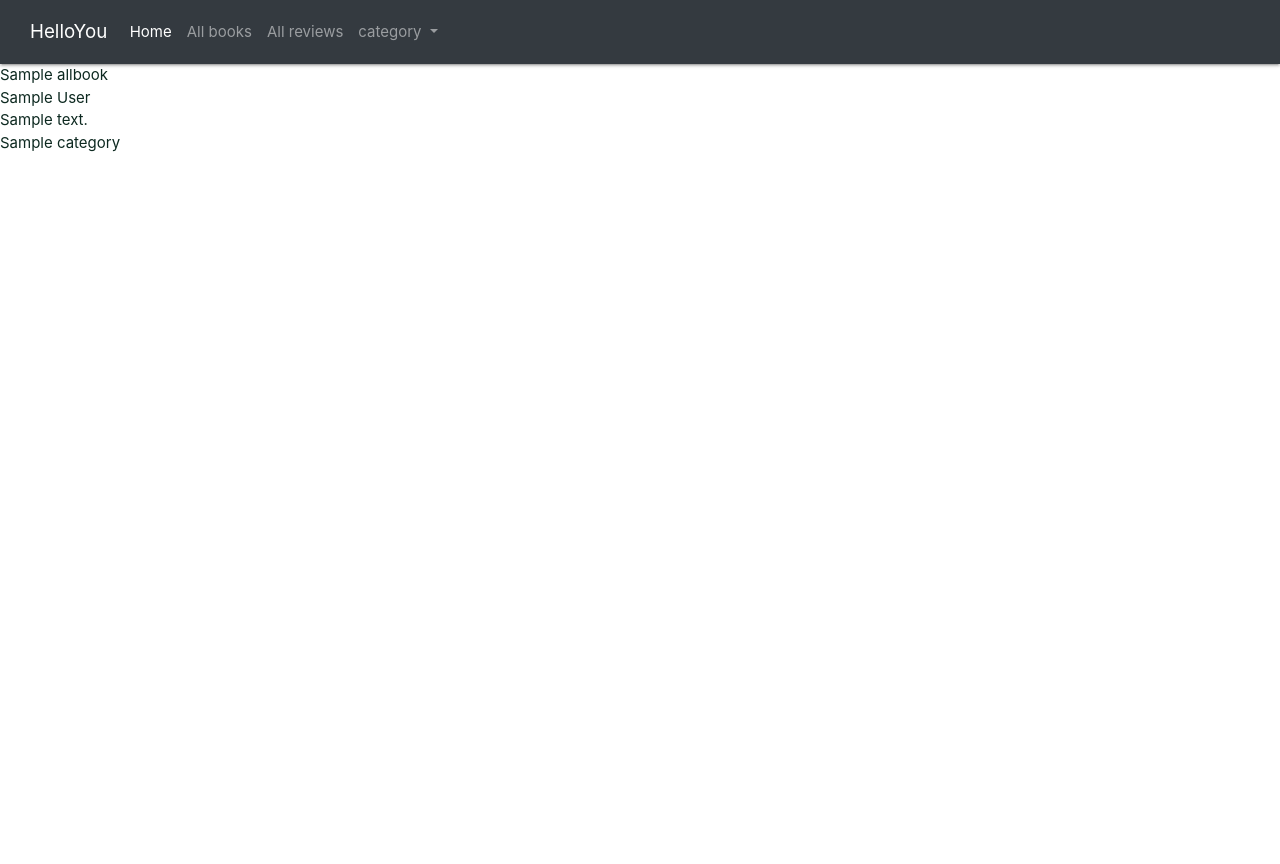
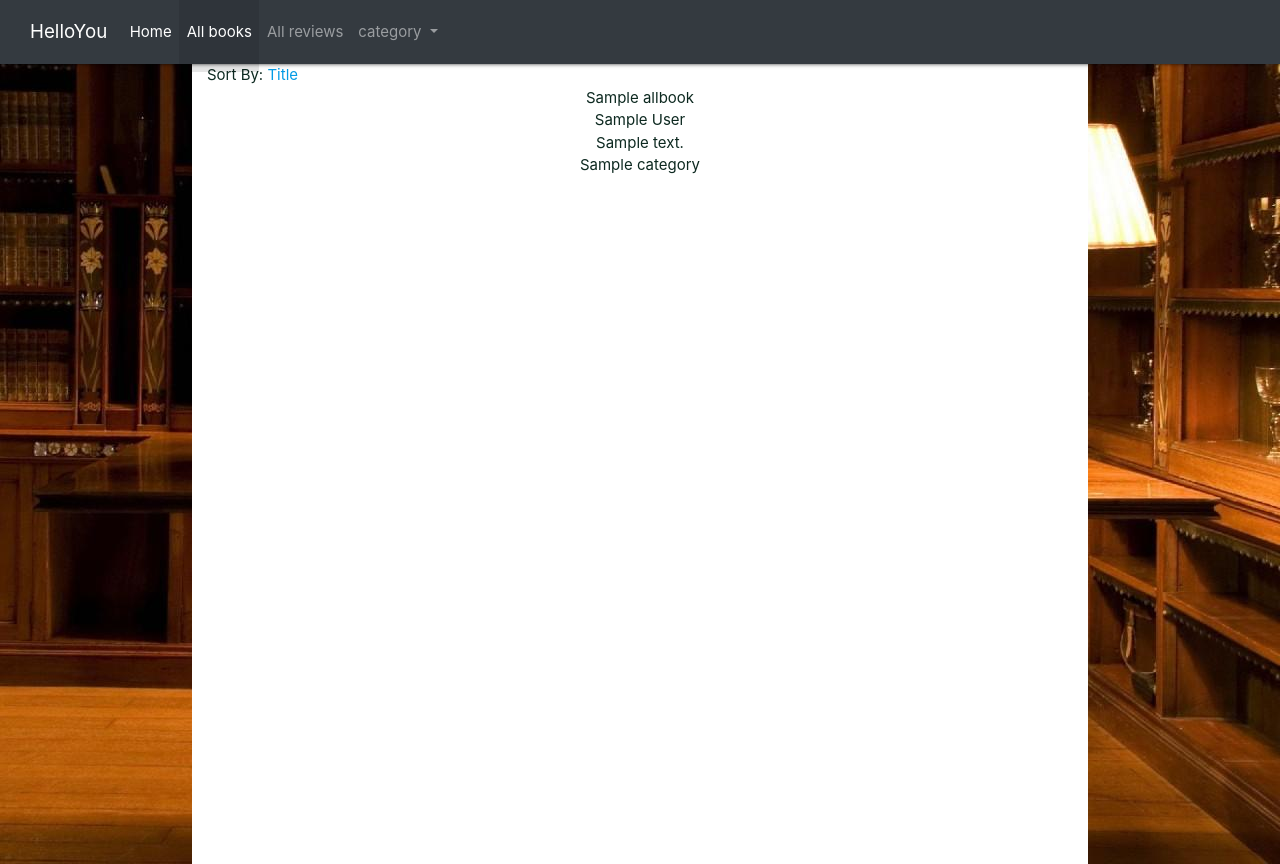
Before and after one commit to Kirst8/HelloYou_book-review, a Flask app: template templates/books.html in a window 1280 px wide. Before the commit the page ends 152 px from the top, so only its background shows below. Run offline with Flask 2, Linux system fonts and the light colour scheme; the template is opened without the code that fills it: most values are stand-ins (such as "Sample title", 1, 10 or a date in 2020); some libraries are stand-ins or nearby versions.

Commit message:
books.html update with full page and homepage.html update

```diff
--- a/templates/books.html
+++ b/templates/books.html
@@ -1,12 +1,25 @@
+<!--extends to base html-->
+{% set active_page = "books" %}
 {% extends "base.html" %}
 {% block content %}
+<div class="full-page">
+  <!-- container needs to 100vh for mobile -->
+  <div class="min-vh-100 white container title">
+      <!--Sort books-->
+<div class="sort">
+        Sort By:
+        <a href="{{ url_for('books') }}">Title</a>
+</div>
+       {% for books in allbooks %}
+        <div class="row text-center w-100 justify-content-center">
 
-
-    {% for books in allbooks %}
         {{ allbooks.book_title }}<br>
         {{ allbooks.author }}<br>
         {{ allbooks.review }}<br>
         {{ allbooks.category }}<br>
     {% endfor %}
+  </div>
+</div>
+</div>
 
 {% endblock %}
--- a/templates/homepage.html
+++ b/templates/homepage.html
@@ -23,11 +23,11 @@
 
           </p>
           <!-- Quick Links -->
-          <a href="{{ url_for('get_books') }}" class="btn btn-indigo btn-lg mb-2">
+          <a href="{{ url_for('books') }}" class="btn btn-indigo btn-lg mb-2">
             View All Books
             <i class="fas fa-book-open ml-2"></i>
           </a>
-          <a href="{{ url_for('account', user=session['user']) }}" class="btn btn-indigo btn-lg mb-2">
+          <a href="{{ url_for('register', user=session['user']) }}" class="btn btn-indigo btn-lg mb-2">
             View Profile
             <i class="fas fa-user"></i>
           </a>
```
Also changed, not shown: templates/all_reviews.html (+17 -0 lines).
